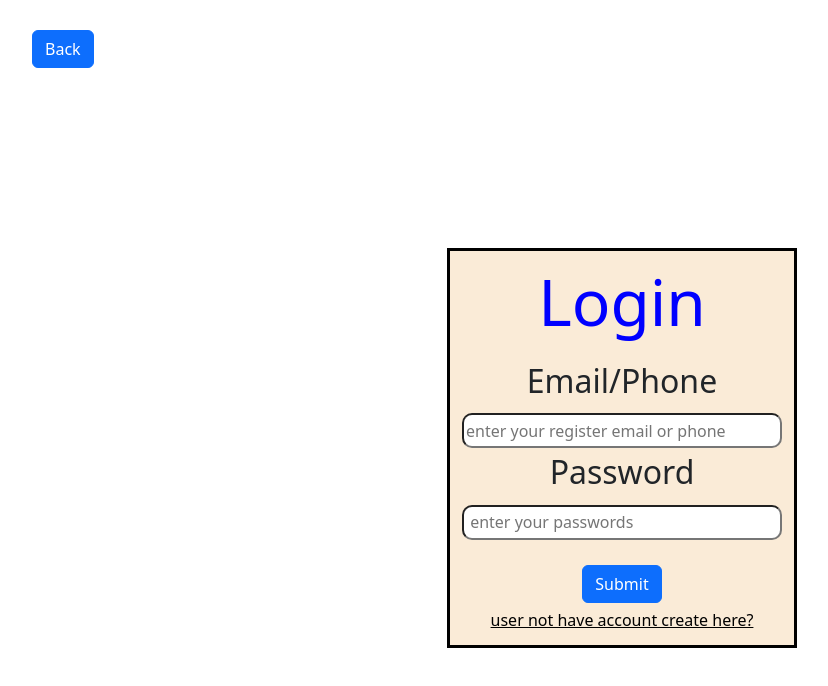
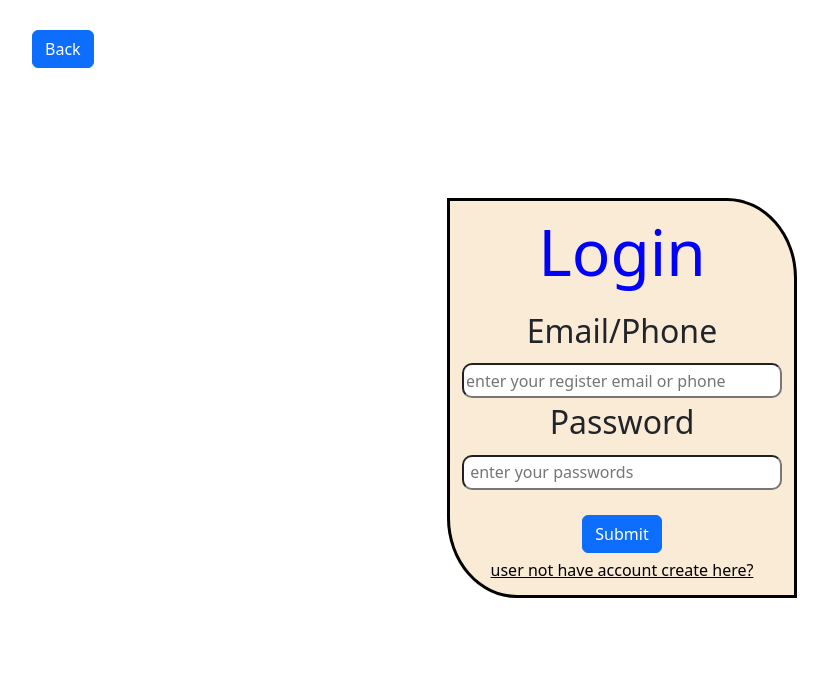
Before and after one commit to alwaysganesh09/flipclone1, a plain HTML site: page login.html in a window 1280 px wide. Shown: the whole page, without its empty margins (18-846 px from the left). Drawn offline with nearby package versions, Linux system fonts and the light colour scheme.

Commit message:
changed the theme

```diff
--- a/login.html
+++ b/login.html
@@ -10,8 +10,8 @@
 <body>
     <a href="index.html"><button class="btn btn-primary" style="display: flex; position: relative;margin-top: 30px; margin-left: 50px;">Back </button></a>
 
-    <nav style="display: flex; justify-content: center; align-items: center; margin-top: 180px; ">
-        <fieldset id="form" style="display: flex; gap: 5px; justify-content: center;align-items: center;height: 400px; width: 350px;flex-direction: column; border: solid black;">
+    <nav style="display: flex; justify-content: center; align-items: center; margin-top: 130px; ">
+        <fieldset id="form" style="display: flex; gap: 5px; justify-content: center;align-items: center;height: 400px; width: 350px;flex-direction: column; border: solid black; border-radius: 0% 20% 0% 20%;">
             <legend class="img" style="position: relative ; text-align: center;"><h1>Login</h1></legend>
             <label for=""><h2> Email/Phone</h2></label>
             <input required type="text" style="height: 35px;width: 320px; border-radius: 10px;" placeholder="enter your register email or phone" class="input">
```
